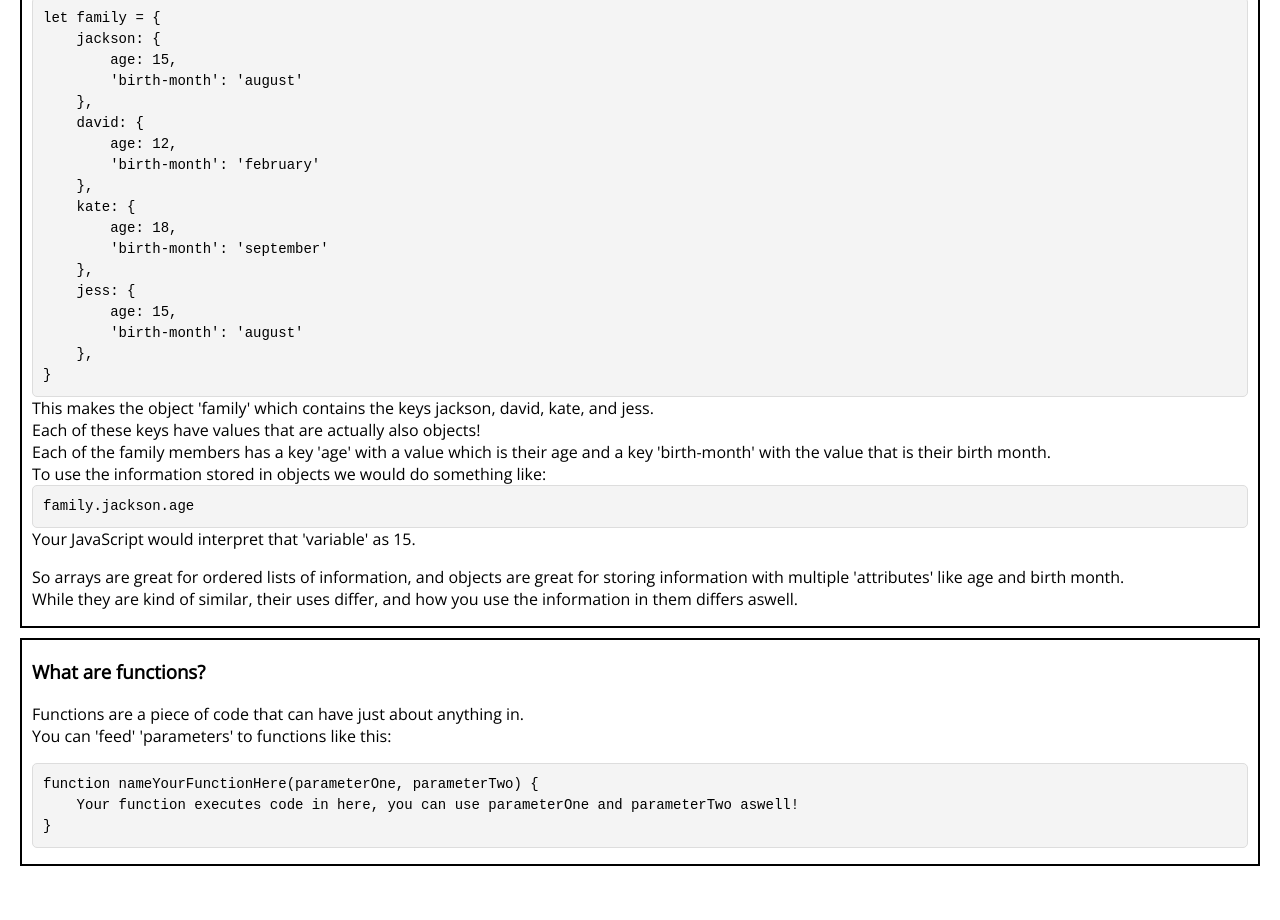
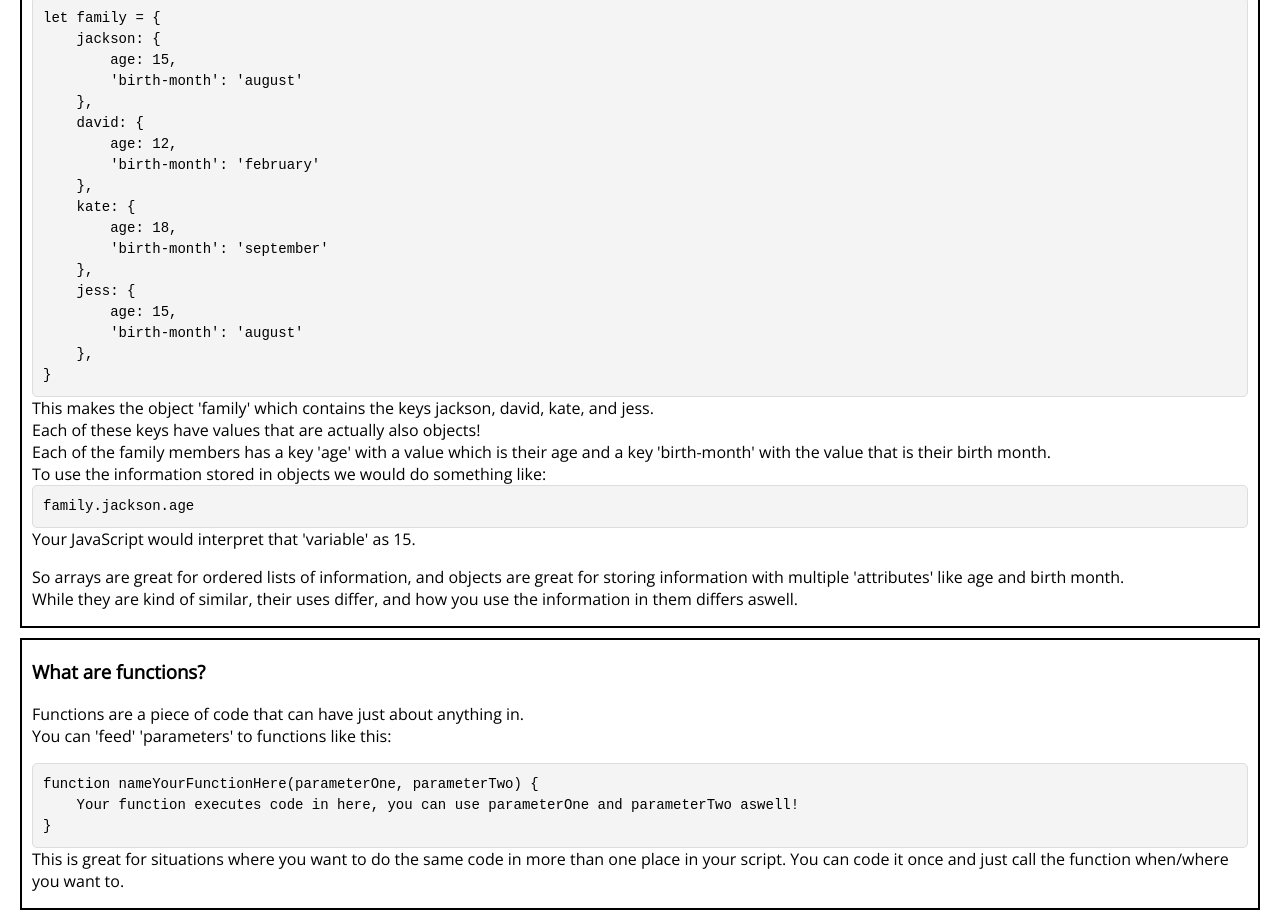
Before and after one commit to zachary-hayward/DA-zachary-hayward.github.io, a plain HTML site: page blog/javascript-dom.html in a window 1280 px wide. Shown: the part 2385-3305 px from the top of the page. Before the commit the page ends 3261 px from the top, so only its background shows below. Drawn offline with nearby package versions, Linux system fonts and the light colour scheme.

Commit message:
Finished weeks blog

```diff
--- a/blog/javascript-dom.html
+++ b/blog/javascript-dom.html
@@ -144,6 +144,7 @@
 <div class="code-example"><code>function nameYourFunctionHere(parameterOne, parameterTwo) {
     Your function executes code in here, you can use parameterOne and parameterTwo aswell!
 }</code></div>
+        This is great for situations where you want to do the same code in more than one place in your script. You can code it once and just call the function when/where you want to.
         </p>
       </div>
     </div>
```
